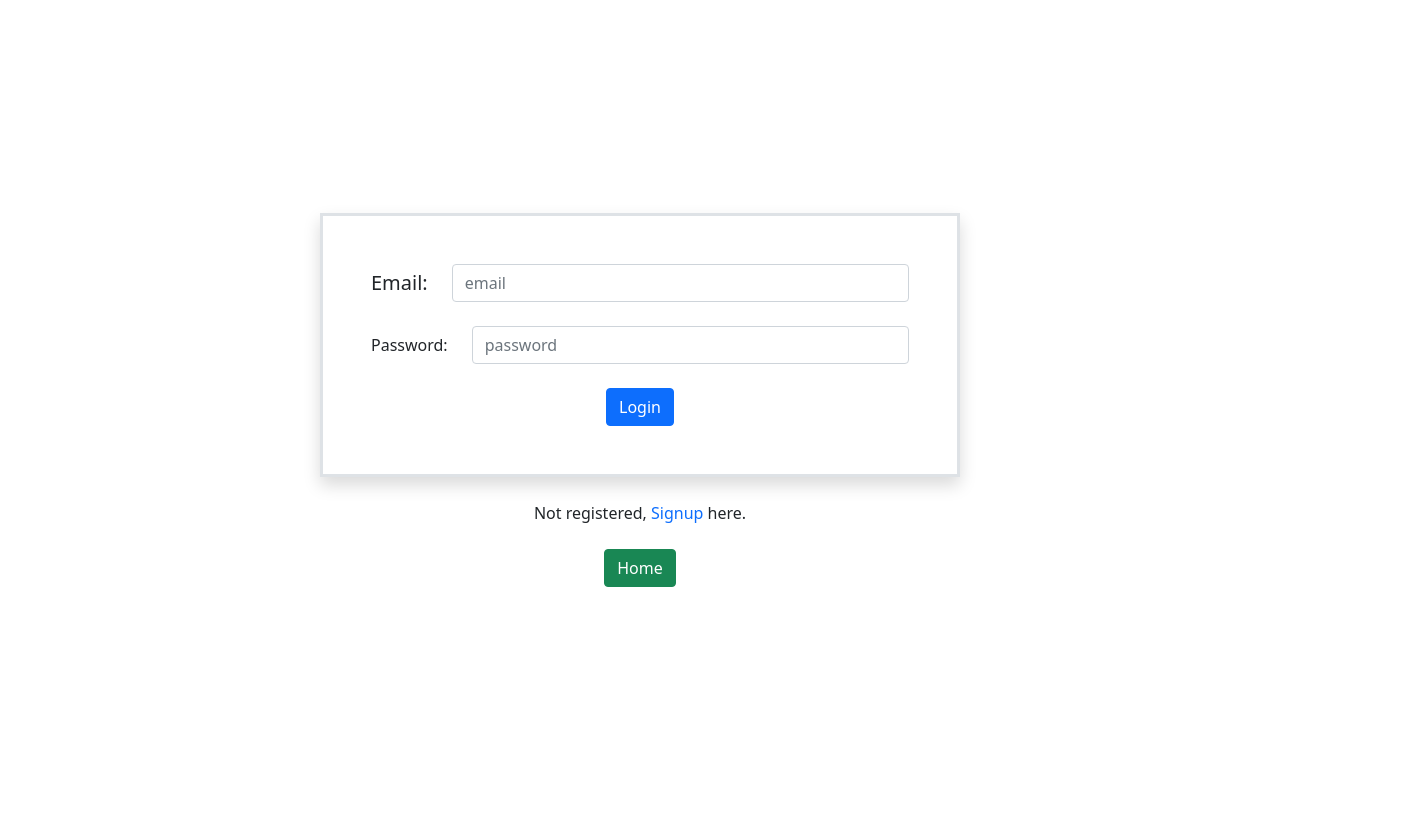
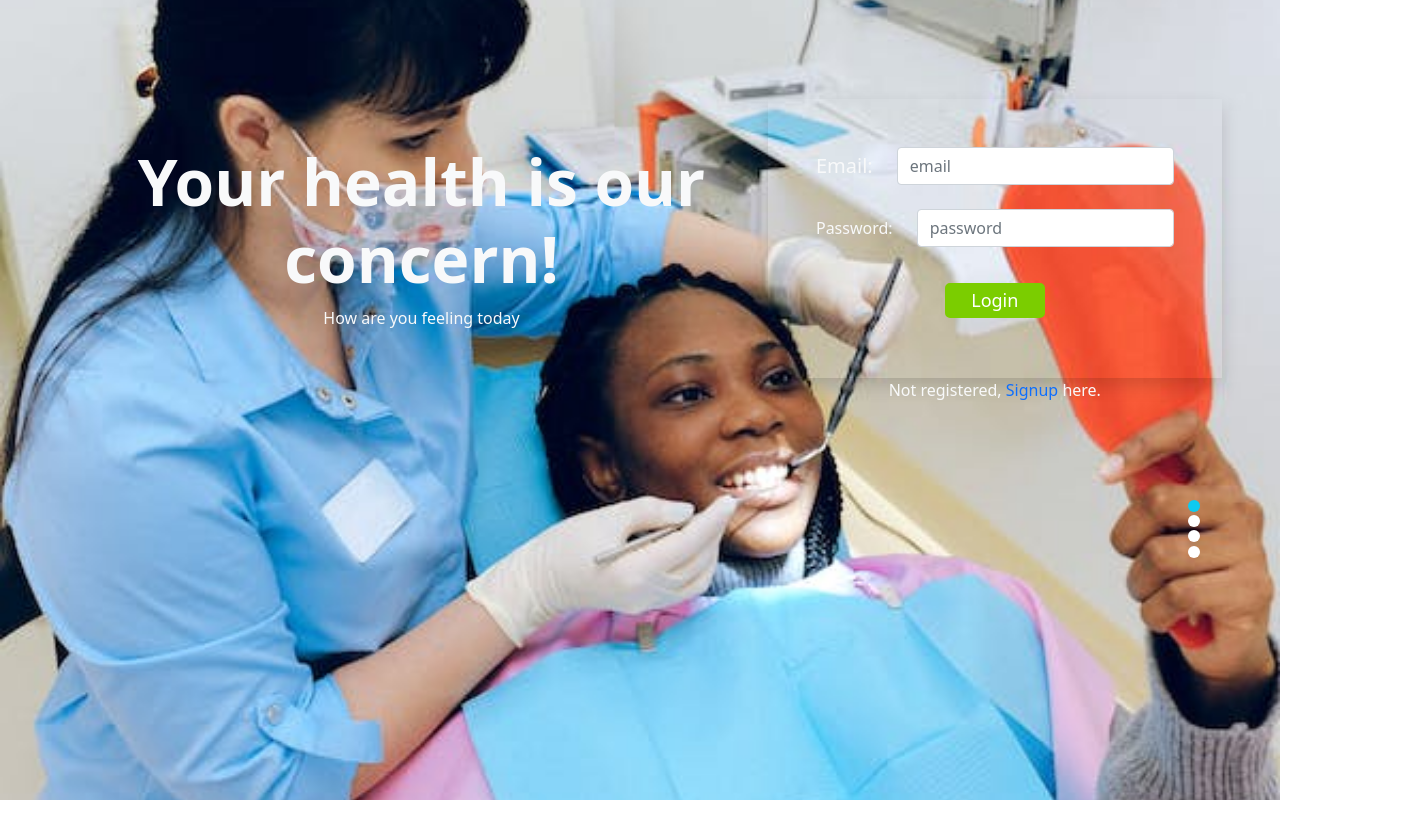
Before and after one commit to benja27/Doctor-Appoinments---Front-End, a React (Vite) app: page / in a window 1280 px wide. Shown: the top 838 px of the page, 1404 px wide, since content can reach past the window. Before the commit the page ends 800 px from the top, so only its background shows below. Built offline with nearby package versions, Linux system fonts and the light colour scheme; no server answers.

Commit message:
Fix login error

```diff
--- a/src/App.css
+++ b/src/App.css
@@ -321,7 +321,7 @@ h3 {
 }
 
 .main-body {
-  margin-top: 8rem;
+  margin-top: 2rem;
 }
 
 .side-item:hover {
@@ -442,19 +442,19 @@ h3 {
   margin: 12px;
   width: 150px;
   font-size: large;
+  border: 2px solid #7bcd00;
 }
 
-.login-up-btn {
+.sign-up-btn:hover {
   border: 2px solid #7bcd00;
-  border-radius: 5px;
+  background-color: #fff;
   color: #7bcd00;
   cursor: pointer;
   font-weight: 700;
-  height: 50px;
-  margin: 12px;
-  padding: 0 20px;
-  width: 150px;
+
 }
+
+
 
 @media only screen and (min-width: 769px) {
   .slide-show-dots {
@@ -463,6 +463,10 @@ h3 {
     right: 18%;
     transform: translateX(-50%);
     z-index: 1;
+  }
+
+  .main-body {
+    margin-top: 8rem;
   }
 
   .containr_starter,
@@ -476,11 +480,11 @@ h3 {
   .login-container {
     flex-direction: row;
     position: relative;
-    width: 12rem;
-    height: 3rem;
-    left: 40rem;
-    bottom: 26.9rem;
+    margin-top: 8rem;
+    left: 70%;
+    bottom: 60%;
   }
+
 
   .login-up-btn,
   .sign-up-btn {
--- a/src/App.jsx
+++ b/src/App.jsx
@@ -54,16 +54,11 @@ function App() {
 
         <Routes>
 
-          <Route path="/" element={<SplashScreen user={currentUser}/>} />
-          <Route path="/login" element={<Login />} />
-          <Route path="/signup" element={<Signup />} />
-
-
-          <Route path="/doctors" element={<MainPage user={currentUser}/>} />
+          <Route path="/" element={<MainPage user={currentUser}/>} />
           <Route path="/add-doctor" element={<DoctorForm />} />
           <Route path="/set_appoinment" element={<SetAppoiment />} />
 
-          <Route path="/doctors/:doctorId" element={<Show />} />
+          <Route path="/:doctorId" element={<Show />} />
           <Route path="/delete-doctor" element={<DeleteDoctorContainer />} />
           <Route path="/appointments" element={<AppointmentsContainer />} />
           <Route path="/add-appointment" element={<FullAppointmentForm />} />
@@ -74,7 +69,7 @@ function App() {
     );
   }
   return (
-    <User />
+    <SplashScreen/>
   );
 }
 
--- a/src/components/authentication/Login.jsx
+++ b/src/components/authentication/Login.jsx
@@ -2,15 +2,16 @@ import { useRef } from 'react';
 import { useDispatch } from 'react-redux';
 import PropTypes from 'prop-types';
 import { loginUser } from '../../redux/currentUser/currentUserSlice';
-import { Link } from 'react-router-dom';
+import { Link, useNavigate } from 'react-router-dom';
 
-const Login = ({ setShow }) => {
-  // Login.propTypes = {
-  //   setShow: PropTypes.func.isRequired,
-  // };
+const Login = ({setShow}) => {
+  Login.propTypes = {
+    setShow: PropTypes.func.isRequired,
+  };
 
   const formRef = useRef();
   const dispatch = useDispatch();
+  const navigate = useNavigate()
 
   const handleSubmit = (e) => {
     e.preventDefault();
@@ -23,20 +24,22 @@ const Login = ({ setShow }) => {
       },
 
     };
-    dispatch(loginUser(userInfo)).then(() => {
-      window.location.reload();
-    });
+    dispatch(loginUser(userInfo)).then(() => window.location.reload());
     e.target.reset();
+
+
+
   };
+
   const handleClick = (e) => {
     e.preventDefault();
     setShow(false);
   };
 
   return (
-    <div className='d-flex align-items-center justify-content-center vh-100  flex-column ' >
+    <div className='d-flex align-items-center justify-content-center flex-column ' >
 
-      <form className='col-10 col-md-8 col-lg-6 p-5 border border-3 shadow mb-4' ref={formRef} onSubmit={handleSubmit}>
+      <form className=' p-5   shadow ' ref={formRef} onSubmit={handleSubmit}>
         <div className='d-flex gap-4 align-items-center mb-4' >
           <h5 className='m-0' >Email:</h5>
           {' '}
@@ -50,7 +53,7 @@ const Login = ({ setShow }) => {
         </div>
 
         <div className='text-center' >
-          <input type="submit" className='btn btn-primary' value="Login" />
+          <input type="submit"  className='sign-up-btn' value="Login" />
         </div>
       </form>
 
@@ -58,16 +61,12 @@ const Login = ({ setShow }) => {
         Not registered,
         {' '}
         {/* <a href="/signup" onClick={handleClick}>Signup</a> */}
-        <Link className='' to={"/signup"} >Signup</Link>
+        <a href="#signup" onClick={handleClick}>Signup</a>
         {' '}
         here.
       </div>
 
-      <div>
-        <button type="button" className="btn btn-success">
-          <Link className='text-white' to={"/"} >Home</Link>
-        </button>
-      </div>
+
     </div>
   );
 };
--- a/src/components/authentication/Logout.jsx
+++ b/src/components/authentication/Logout.jsx
@@ -1,8 +1,10 @@
 import { useDispatch } from 'react-redux';
 import { logout, logoutUser } from '../../redux/currentUser/currentUserSlice';
+import { useNavigate } from 'react-router';
 
 const Logout = () => {
   const dispatch = useDispatch();
+  const navigate = useNavigate
 
   const handleClick = (e) => {
     e.preventDefault();
--- a/src/components/authentication/Signup.jsx
+++ b/src/components/authentication/Signup.jsx
@@ -2,14 +2,17 @@ import { useRef } from 'react';
 import { useDispatch } from 'react-redux';
 import PropTypes from 'prop-types';
 import { signupUser } from '../../redux/currentUser/currentUserSlice';
-import { Link } from 'react-router-dom';
+import { Link, useNavigate } from 'react-router-dom';
 
-const Signup = ({ setShow }) => {
+const Signup = ({setShow}) => {
+
   Signup.propTypes = {
     setShow: PropTypes.func.isRequired,
   };
+
   const formRef = useRef();
   const dispatch = useDispatch();
+  const navigate = useNavigate()
 
   const handleSubmit = (e) => {
     e.preventDefault();
@@ -23,20 +26,18 @@ const Signup = ({ setShow }) => {
       },
 
     };
-    dispatch(signupUser(userInfo)).then(() => {
-      window.location.reload();
-    });
+    dispatch(signupUser(userInfo)).then(() => window.location.reload());
     e.target.reset();
   };
+
   const handleClick = (e) => {
     e.preventDefault();
     setShow(true);
   };
+  return (
+    <div className='flex-column  d-flex align-items-center justify-content-center ' >
 
-  return (
-    <div className='flex-column vh-100 d-flex align-items-center justify-content-center ' >
-
-      <div className='mb-3 px-4 py-4 border border-3 shadow col-10 col-md-8 col-lg-6' >
+      <div className='px-4 py-4  shadow ' >
         <form ref={formRef} onSubmit={handleSubmit}>
           <div className='d-flex align-items-center gap-3 mb-4' >
             <h5 className='m-0' >Name:</h5>
@@ -59,7 +60,7 @@ const Signup = ({ setShow }) => {
           </div>
 
           <div className='text-center' >
-            <input className='btn btn-primary' type="submit" value="Signup" />
+            <input className='sign-up-btn' type="submit" value="Signup" />
           </div>
 
         </form>
@@ -68,16 +69,12 @@ const Signup = ({ setShow }) => {
       <div className='mb-3' >
         Already registered,
         {' '}
-        <Link className='' to={"/login"} >login</Link>
+        <a href="#login" onClick={handleClick}>Login</a>
         {' '}
         here.
       </div>
 
-      <div>
-        <button type="button" className="btn btn-success">
-          <Link className='text-white' to={"/"} >Home</Link>
-        </button>
-      </div>
+
     </div>
   );
 };
--- a/src/components/splashScreen/SplashScreen.jsx
+++ b/src/components/splashScreen/SplashScreen.jsx
@@ -1,21 +1,20 @@
 import React, { useState } from 'react';
-import SideNav from './sideNav';
+
 import Corrousel from './sliderSplash';
-import { Link } from 'react-router-dom';
+
+import Signup from '../authentication/Signup';
+import Login from '../authentication/Login';
 
 function SplashScreen() {
   const [isMenuOpen, setIsMenuOpen] = useState(false);
+  const [show, setShow] = useState(true);
 
-  const toggleMenu = () => {
-    setIsMenuOpen(!isMenuOpen);
-  };
+
 
   return (
     <div className="main-page-layout grid d-flex justify-content-evenly flex-column nav-bg">
       <div className="container fluid row">
-        <div className="col-md-3 page_container">
-          <SideNav isMenuOpen={isMenuOpen} toggleMenu={toggleMenu} />
-        </div>
+
         <div className="col-md-9 mt-3">
 
           <main className="main-body d-flex row text-light justify-content-between bg-black mt-6 h-100">
@@ -24,20 +23,25 @@ function SplashScreen() {
               <p className="text-x-large fw-semi-bold">How are you feeling today</p>
             </div>
 
-            <div className="start_cont none justify-content-center align-items-center mt-5">
-              <div className="d-none container_starter flex-column align-items-center" />
-            </div>
 
-            <div className="login-container d-flex flex-row justify-content-center align-items-center mt-6">
-              <button className="btn text-white sign-up-btn mb-3" type="button">
-                <Link className='text-white' to={"/signup"} >Signup</Link>
-              </button>
-              <button
-                className="btn login-up-btn"
-                type="button"
+
+            <div className="login-container d-flex flex-row justify-content-center align-items-center ">
+            {
+            show
+            ?
+              <div >
+
+                <Login setShow={setShow} className='text-white' />
+              </div>
+               :
+              <div
+
+
               >
-                <Link className='text-white' to={"/login"} >Login</Link>
-              </button>
+
+                <Signup setShow={setShow} className='text-white'/>
+              </div>
+               }
             </div>
           </main>
           <Corrousel />
```
